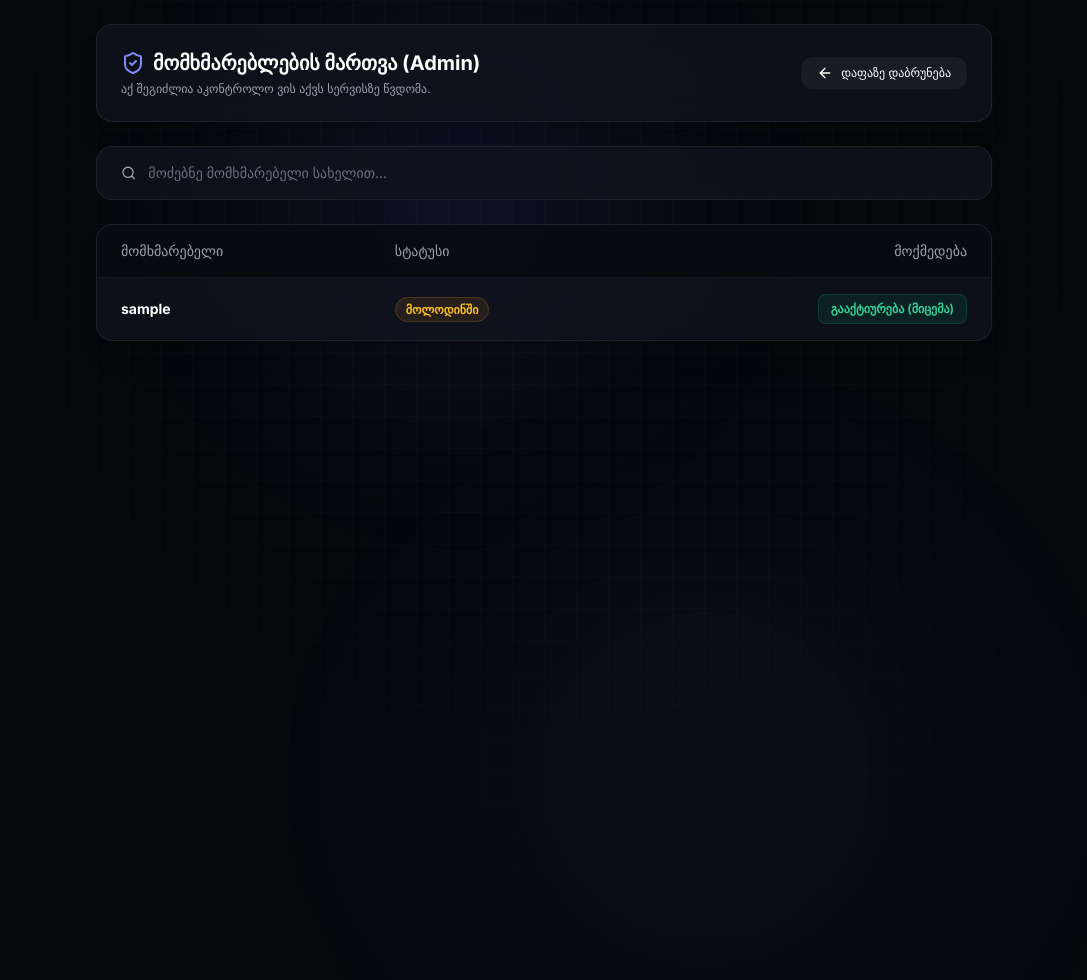
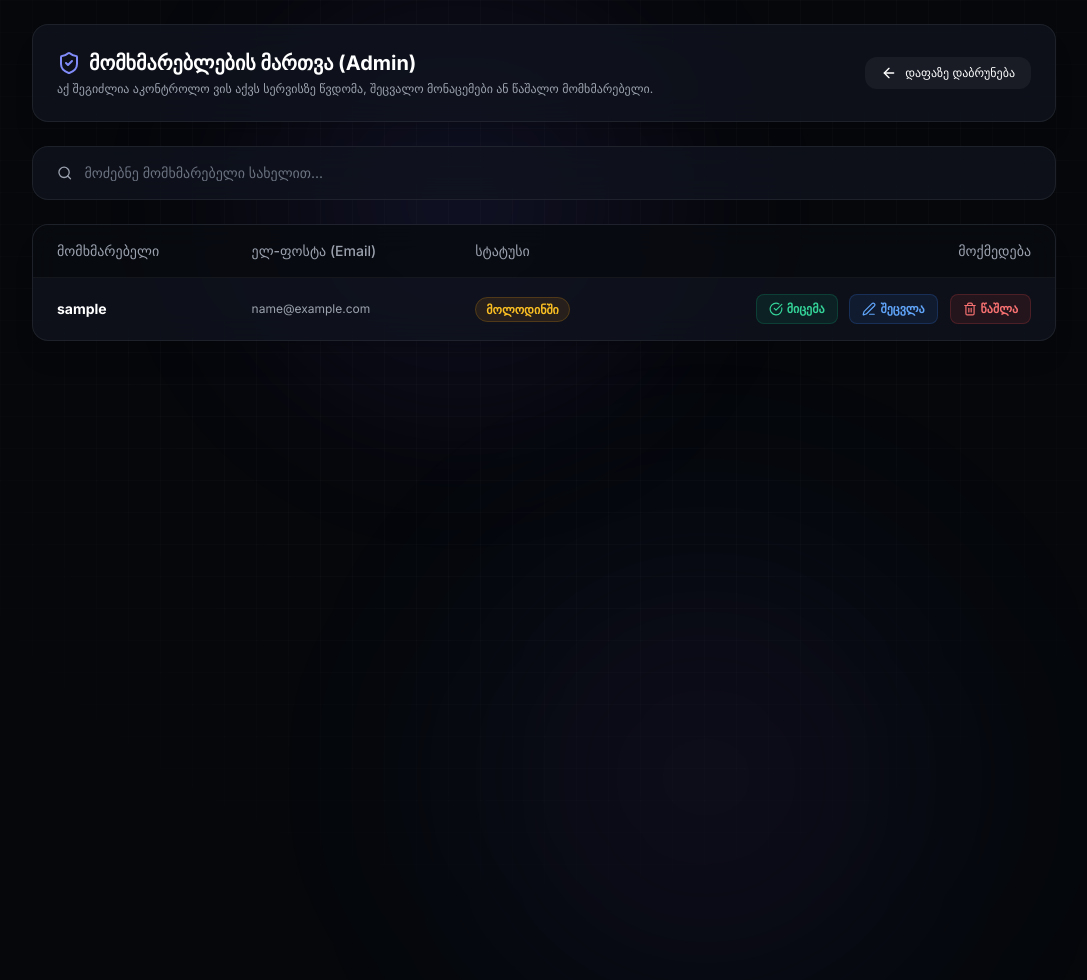
Before and after one commit to sandrika9/trading-site, a Flask app: page /admin/users in a window 1280 px wide. Shown: the whole page, without its empty margins (96-1183 px from the left). Run offline with Flask 3, Linux system fonts and the light colour scheme; a user stored in the database is signed in; tables that the repository leaves empty hold one stand-in row (values such as "Sample post"); a database or web service that is not in the repository returns one stand-in record (values such as "Sample title"); some libraries are stand-ins or nearby versions.

Commit message:
Update admin_users.html

```diff
--- a/templates/admin_users.html
+++ b/templates/admin_users.html
@@ -58,14 +58,14 @@
         <div class="bg-grid"></div>
     </div>
 
-    <div class="max-w-4xl mx-auto space-y-6">
+    <div class="max-w-5xl mx-auto space-y-6">
         <!-- ჰედერი -->
         <div class="flex flex-col sm:flex-row justify-between items-start sm:items-center gap-4 glass-panel p-6 rounded-2xl shadow-xl">
             <div>
                 <h1 class="text-xl font-bold text-white flex items-center gap-2">
                     <i data-lucide="shield-check" class="w-6 h-6 text-indigo-400"></i> მომხმარებლების მართვა (Admin)
                 </h1>
-                <p class="text-xs text-gray-400 mt-1">აქ შეგიძლია აკონტროლო ვის აქვს სერვისზე წვდომა.</p>
+                <p class="text-xs text-gray-400 mt-1">აქ შეგიძლია აკონტროლო ვის აქვს სერვისზე წვდომა, შეცვალო მონაცემები ან წაშალო მომხმარებელი.</p>
             </div>
             <a href="{{ url_for('index') }}" class="px-4 py-2 bg-white/5 hover:bg-white/10 text-white rounded-xl text-xs font-medium transition flex items-center gap-2">
                 <i data-lucide="arrow-left" class="w-4 h-4"></i> დაფაზე დაბრუნება
@@ -84,6 +84,7 @@
                 <thead class="bg-black/40 text-gray-400 border-b border-white/5">
                     <tr>
                         <th class="px-6 py-4 font-medium">მომხმარებელი</th>
+                        <th class="px-6 py-4 font-medium">ელ-ფოსტა (Email)</th>
                         <th class="px-6 py-4 font-medium">სტატუსი</th>
                         <th class="px-6 py-4 font-medium text-right">მოქმედება</th>
                     </tr>
@@ -92,6 +93,7 @@
                     {% for u in users %}
                     <tr class="hover:bg-white/[0.02] transition user-row">
                         <td class="px-6 py-4 font-bold text-white username-text">{{ u.username }}</td>
+                        <td class="px-6 py-4 text-gray-400 text-xs">{{ u.email if u.email else 'მითითებული არ არის' }}</td>
                         <td class="px-6 py-4">
                             {% if u.is_paid == 1 %}
                                 <span class="px-2.5 py-1 rounded-full text-xs font-semibold bg-emerald-500/10 text-emerald-400 border border-emerald-500/20">აქტიური (ნაყიდი)</span>
@@ -99,27 +101,69 @@
                                 <span class="px-2.5 py-1 rounded-full text-xs font-semibold bg-amber-500/10 text-amber-400 border border-amber-500/20">მოლოდინში</span>
                             {% endif %}
                         </td>
-                        <td class="px-6 py-4 text-right">
+                        <td class="px-6 py-4 text-right space-x-2">
+                            <!-- სტატუსის ტოგლი -->
                             <form action="{{ url_for('toggle_user', user_id=u.id) }}" method="POST" class="inline">
                                 {% if u.is_paid == 1 %}
-                                    <button type="submit" class="px-3 py-1.5 rounded-lg bg-rose-500/10 hover:bg-rose-500/20 text-rose-400 text-xs font-semibold transition border border-rose-500/20">
-                                        გაუქმება (დაბლოკვა)
+                                    <button type="submit" title="დაბლოკვა / პრემიუმის მოხსნა" class="px-3 py-1.5 rounded-lg bg-rose-500/10 hover:bg-rose-500/20 text-rose-400 text-xs font-semibold transition border border-rose-500/20 inline-flex items-center gap-1">
+                                        <i data-lucide="x-circle" class="w-3.5 h-3.5"></i> დაბლოკვა
                                     </button>
                                 {% else %}
-                                    <button type="submit" class="px-3 py-1.5 rounded-lg bg-emerald-500/10 hover:bg-emerald-500/20 text-emerald-400 text-xs font-semibold transition border border-emerald-500/20">
-                                        გააქტიურება (მიცემა)
+                                    <button type="submit" title="აქტიურზე შეცვლა" class="px-3 py-1.5 rounded-lg bg-emerald-500/10 hover:bg-emerald-500/20 text-emerald-400 text-xs font-semibold transition border border-emerald-500/20 inline-flex items-center gap-1">
+                                        <i data-lucide="check-circle" class="w-3.5 h-3.5"></i> მიცემა
                                     </button>
                                 {% endif %}
+                            </form>
+
+                            <!-- რედაქტირების ღილაკი -->
+                            <button onclick="openEditModal('{{ u.id }}', '{{ u.username }}', '{{ u.email }}')" class="px-3 py-1.5 rounded-lg bg-blue-500/10 hover:bg-blue-500/20 text-blue-400 text-xs font-semibold transition border border-blue-500/20 inline-flex items-center gap-1">
+                                <i data-lucide="edit-3" class="w-3.5 h-3.5"></i> შეცვლა
+                            </button>
+
+                            <!-- წაშლის ღილაკი -->
+                            <form action="{{ url_for('delete_user', user_id=u.id) }}" method="POST" class="inline" onsubmit="return confirm('დარწმუნებული ხარ, რომ გინდა ამ მომხმარებლის და მისი ყველა ტრეიდის წაშლა?');">
+                                <button type="submit" class="px-3 py-1.5 rounded-lg bg-red-500/10 hover:bg-red-500/20 text-red-400 text-xs font-semibold transition border border-red-500/20 inline-flex items-center gap-1">
+                                    <i data-lucide="trash-2" class="w-3.5 h-3.5"></i> წაშლა
+                                </button>
                             </form>
                         </td>
                     </tr>
                     {% else %}
                     <tr>
-                        <td colspan="3" class="px-6 py-12 text-center text-gray-500">სხვა მომხმარებლები არ არიან დარეგისტრირებული.</td>
+                        <td colspan="4" class="px-6 py-12 text-center text-gray-500">სხვა მომხმარებლები არ არიან დარეგისტრირებული.</td>
                     </tr>
                     {% endfor %}
                 </tbody>
             </table>
+        </div>
+    </div>
+
+    <!-- მომხმარებლის რედაქტირების მოდალური ფანჯარა (Modal) -->
+    <div id="editModal" class="fixed inset-0 z-50 flex items-center justify-center bg-black/60 backdrop-blur-sm hidden">
+        <div class="glass-panel p-6 rounded-2xl w-full max-w-md space-y-4 shadow-2xl border border-white/10">
+            <div class="flex justify-between items-center">
+                <h3 class="text-lg font-bold text-white flex items-center gap-2">
+                    <i data-lucide="user-pen" class="w-5 h-5 text-indigo-400"></i> მომხმარებლის რედაქტირება
+                </h3>
+                <button onclick="closeEditModal()" class="text-gray-400 hover:text-white">
+                    <i data-lucide="x" class="w-5 h-5"></i>
+                </button>
+            </div>
+
+            <form id="editUserForm" method="POST" class="space-y-4">
+                <div>
+                    <label class="block text-xs font-medium text-gray-400 mb-1">მომხმარებლის სახელი</label>
+                    <input type="text" id="editUsername" name="username" required class="w-full bg-black/30 border border-white/10 rounded-xl px-4 py-2.5 text-sm text-white focus:outline-none focus:border-indigo-500 transition">
+                </div>
+                <div>
+                    <label class="block text-xs font-medium text-gray-400 mb-1">ელ-ფოსტა (Email)</label>
+                    <input type="email" id="editEmail" name="email" required class="w-full bg-black/30 border border-white/10 rounded-xl px-4 py-2.5 text-sm text-white focus:outline-none focus:border-indigo-500 transition">
+                </div>
+                <div class="flex justify-end gap-3 pt-2">
+                    <button type="button" onclick="closeEditModal()" class="px-4 py-2 rounded-xl bg-white/5 hover:bg-white/10 text-white text-xs font-medium transition">გაუქმება</button>
+                    <button type="submit" class="px-4 py-2 rounded-xl bg-indigo-600 hover:bg-indigo-500 text-white text-xs font-semibold transition">შენახვა</button>
+                </div>
+            </form>
         </div>
     </div>
 
@@ -144,6 +188,25 @@
                 }
             }
         }
+
+        // რედაქტირების მოდალის გახსნა-დახურვა
+        function openEditModal(userId, username, email) {
+            const modal = document.getElementById('editModal');
+            const form = document.getElementById('editUserForm');
+            const usernameInput = document.getElementById('editUsername');
+            const emailInput = document.getElementById('editEmail');
+
+            form.action = `/admin/edit_user/${userId}`;
+            usernameInput.value = username;
+            emailInput.value = email === 'None' ? '' : email;
+
+            modal.classList.remove('hidden');
+        }
+
+        function closeEditModal() {
+            const modal = document.getElementById('editModal');
+            modal.classList.add('hidden');
+        }
     </script>
 </body>
 </html>
```
